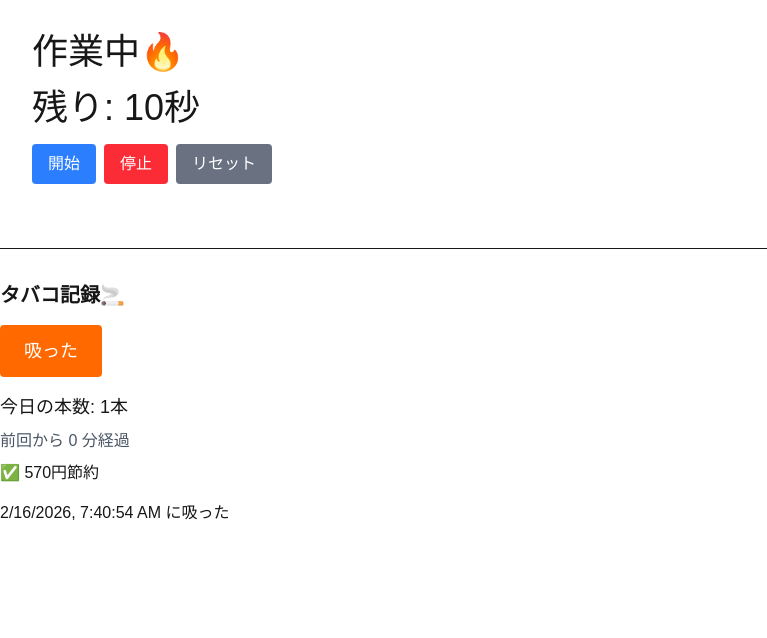
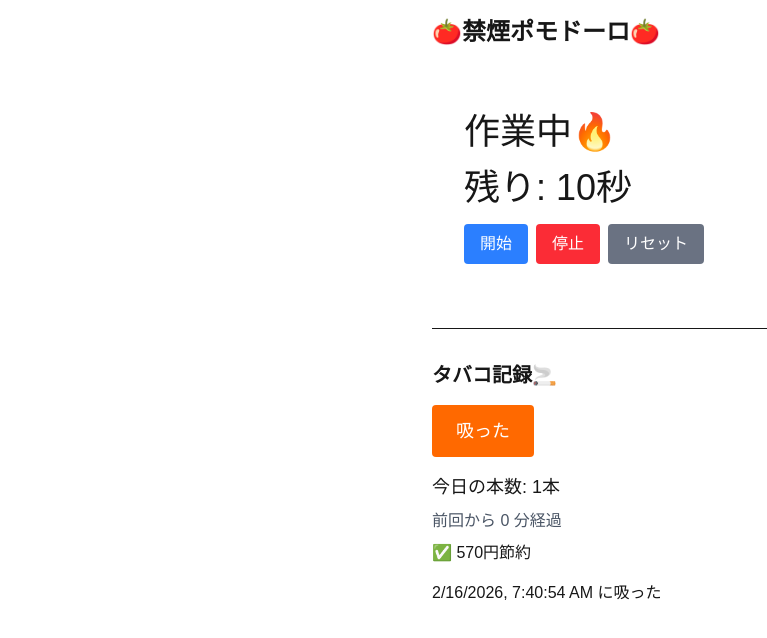
Before and after one commit to Rui-moment/pomodoro-cigarette-timer, a Next.js app: page / in a window 1280 px wide. Both pictures are taken after a click on the button "吸った". Shown: the top 638 px of the page, without its empty margins (0-767 px from the left). Built offline with nearby package versions, Linux system fonts and the light colour scheme.

Commit message:
Refactor: コンポーネント分割 + React.memo + useCallback

```diff
--- /dev/null
+++ b/app/components/CigaretteTracker.tsx
@@ -0,0 +1,60 @@
+"use client";
+import React from "react";
+
+interface CigaretteTrackerProps {
+    logs: { timestamp: Date }[];
+    addLog: () => void;
+    timeSinceLastLog: number | null;
+    averageInterval: number | null;
+    savings: number;
+}
+
+const CigaretteTracker = React.memo(function CigaretteTracker({
+    logs,
+    addLog,
+    timeSinceLastLog,
+    averageInterval,
+    savings,
+}: CigaretteTrackerProps) {
+    return (
+        <div className="mt-8 border-t pt-8">
+            <h2 className="text-xl font-bold mb-4">タバコ記録🚬</h2>
+
+            <button
+                onClick={addLog}
+                className="bg-orange-500 text-white px-6 py-3 rounded text-lg"
+            >
+                吸った
+            </button>
+
+            <p className="mt-4 text-lg">
+                今日の本数: {logs.length}本
+            </p>
+            <p className="mt-2 text-gray-600">
+                {timeSinceLastLog !== null
+                ? `前回から ${timeSinceLastLog} 分経過`
+                : "まだ吸っていません"}
+            </p>
+            <p className="mt-2 text-gray-600">
+                {averageInterval !== null
+                ? `平均間隔: ${averageInterval} 分`
+                : ""}
+            </p>
+            <p className="mt-2">
+                {savings >= 0
+                ? `✅ ${savings}円節約`
+                : `❌ ${Math.abs(savings)}円追加で使っちゃった`}
+            </p>
+
+            <div className="mt-4 space-y-2">
+                {logs.map((log, index) => (
+                    <div key={index}>
+                        {log.timestamp.toLocaleString()} に吸った
+                    </div>
+                ))}
+            </div>
+        </div>
+    );
+});
+
+export default CigaretteTracker;
--- /dev/null
+++ b/app/components/PomodoroTimer.tsx
@@ -0,0 +1,52 @@
+"use client";
+import React from "react";
+
+interface PomodoroTimerProps {
+    seconds: number;
+    phase: "work" | "rest";
+    isRunning: boolean;
+    start: () => void;
+    stop: () => void;
+    reset: () => void;
+}
+
+const PomodoroTimer = React.memo(function PomodoroTimer({
+    seconds,
+    phase,
+    isRunning,
+    start,
+    stop,
+    reset,
+}: PomodoroTimerProps) {
+    return (
+        <div className="p-8">
+            <p className="text-4xl mb-4">
+                {phase === "work" ? "作業中🔥" : "休憩中☕️"}
+            </p>
+            <p className="text-4xl mb-4">残り: {seconds}秒</p>
+
+            <div className="space-x-2 mt-4">
+                <button
+                    onClick={start}
+                    className="bg-blue-500 text-white px-4 py-2 rounded"
+                >
+                    開始
+                </button>
+                <button
+                    onClick={stop}
+                    className="bg-red-500 text-white px-4 py-2 rounded"
+                >
+                    停止
+                </button>
+                <button
+                    onClick={reset}
+                    className="bg-gray-500 text-white px-4 py-2 rounded"
+                >
+                    リセット
+                </button>
+            </div>
+        </div>
+    );
+});
+
+export default PomodoroTimer;
--- a/app/page.tsx
+++ b/app/page.tsx
@@ -1,5 +1,6 @@
 "use client";
-import { useState, useEffect } from "react";
+import PomodoroTimer from "./components/PomodoroTimer";
+import CigaretteTracker from "./components/CigaretteTracker";
 import { usePomodoro } from "@/hooks/usePomodoro";
 import { useCigaretteLog } from "@/hooks/useCigaretteLog";
 
@@ -9,71 +10,24 @@ export default function Home() {
 
   return (
     <>
-    <div className="p-8">
-      <p className="text-4xl mb-4">
-        {phase === "work" ? "作業中🔥" : "休憩中☕️"}</p>
-      <p className="text-4xl mb-4">残り: {seconds}秒</p>
-
-      <div className="space-x-2 mt-4">
-        <button
-          onClick={() => {start()}}
-          className="bg-blue-500 text-white px-4 py-2 rounded"
-        >
-          開始
-        </button>
-        <button
-          onClick={() => {stop()}}
-          className="bg-red-500 text-white px-4 py-2 rounded"
-        >
-          停止
-        </button>
-        <button
-          onClick={() => {
-            reset();
-          }}
-          className="bg-gray-500 text-white px-4 py-2 rounded"
-        >
-          リセット
-        </button>
-      </div>
-    </div>
-    <div className="mt-8 border-t pt-8">
-      <h2 className="text-xl font-bold mb-4">タバコ記録🚬</h2>
-
-      <button
-        onClick={addLog}
-        className="bg-orange-500 text-white px-6 py-3 rounded text-lg"
-      >
-        吸った
-      </button>
-
-      <p className="mt-4 text-lg">
-        今日の本数: {logs.length}本
-      </p>
-      <p className="mt-2 text-gray-600">
-        {timeSinceLastLog !== null
-        ? `前回から ${timeSinceLastLog} 分経過`
-        : "まだ吸っていません"}
-      </p>
-      <p className="mt-2 text-gray-600">
-        {averageInterval !== null
-        ? `平均間隔: ${averageInterval} 分`
-        : ""}
-      </p>
-      <p className="mt-2">
-        {savings >= 0
-        ? `✅ ${savings}円節約`
-        : `❌ ${Math.abs(savings)}円追加で使っちゃった`}
-      </p>
-
-      <div className="mt-4 space-y-2">
-        {logs.map((log, index) => (
-          <div key={index}>
-            {log.timestamp.toLocaleString()} に吸った
-          </div>
-        ))}
-    </div>
-    </div>
+    <main className="max-w-md mx-auto p-4">
+      <h1 className="text-2xl font-bold mb-8">🍅禁煙ポモドーロ🍅</h1>
+      <PomodoroTimer
+        seconds={seconds}
+        isRunning={isRunning}
+        phase={phase}
+        start={start}
+        stop={stop}
+        reset={reset}
+      />
+      <CigaretteTracker
+        logs={logs}
+        addLog={addLog}
+        timeSinceLastLog={timeSinceLastLog}
+        averageInterval={averageInterval}
+        savings={savings}
+      />
+    </main>
     </>
   );
 }
--- a/hooks/useCigaretteLog.ts
+++ b/hooks/useCigaretteLog.ts
@@ -1,5 +1,5 @@
 "use client";
-import { useState, useMemo, useEffect } from "react";
+import { useState, useMemo, useEffect, useCallback } from "react";
 
 interface CigaretteLog {
     timestamp: Date;
@@ -13,11 +13,11 @@ export function useCigaretteLog() {
 
     const [now, setNow] = useState(new Date());
 
-    const addLog = () => {
+    const addLog = useCallback(() => {
         const currentCheck = new Date();
         setLogs([...logs, { timestamp: currentCheck }]);
         setNow(currentCheck);
-    }
+    }, [logs]);
 
     useEffect(() => {
         const timer = setInterval(() => {
```
